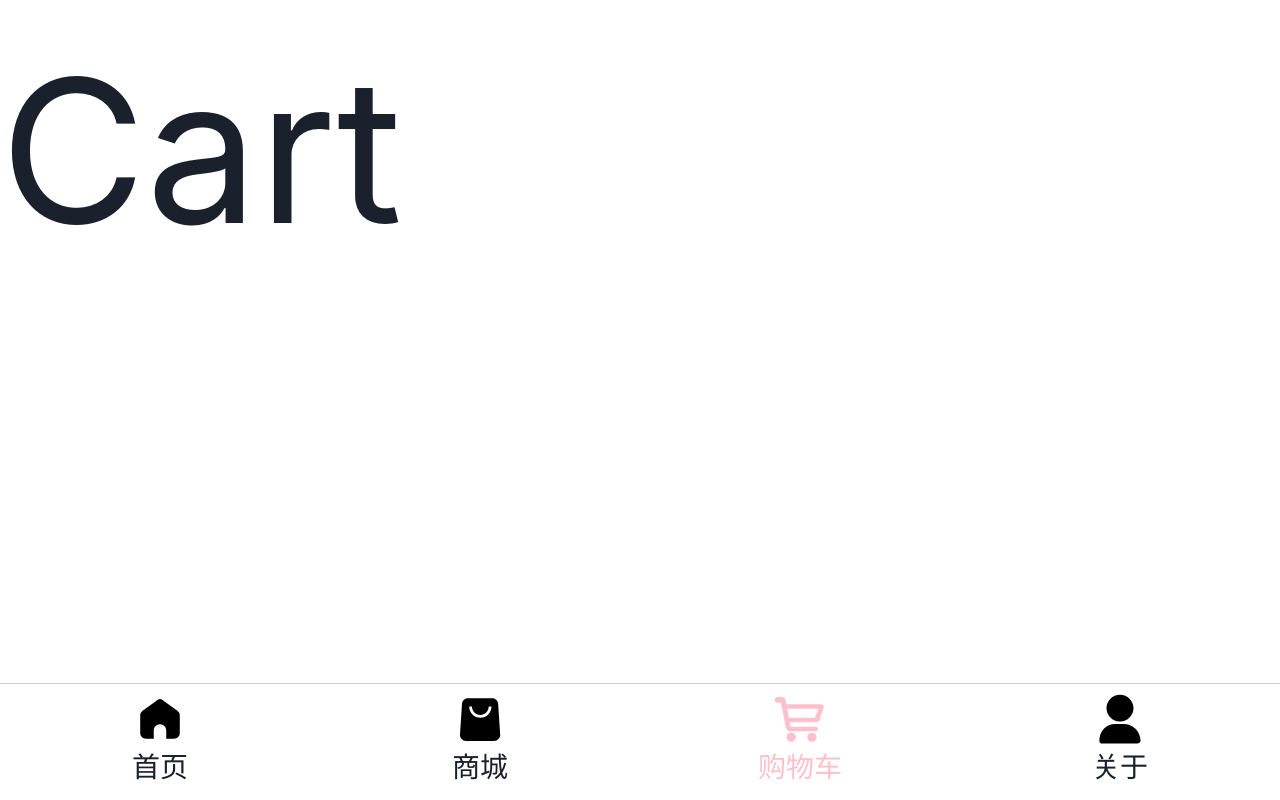
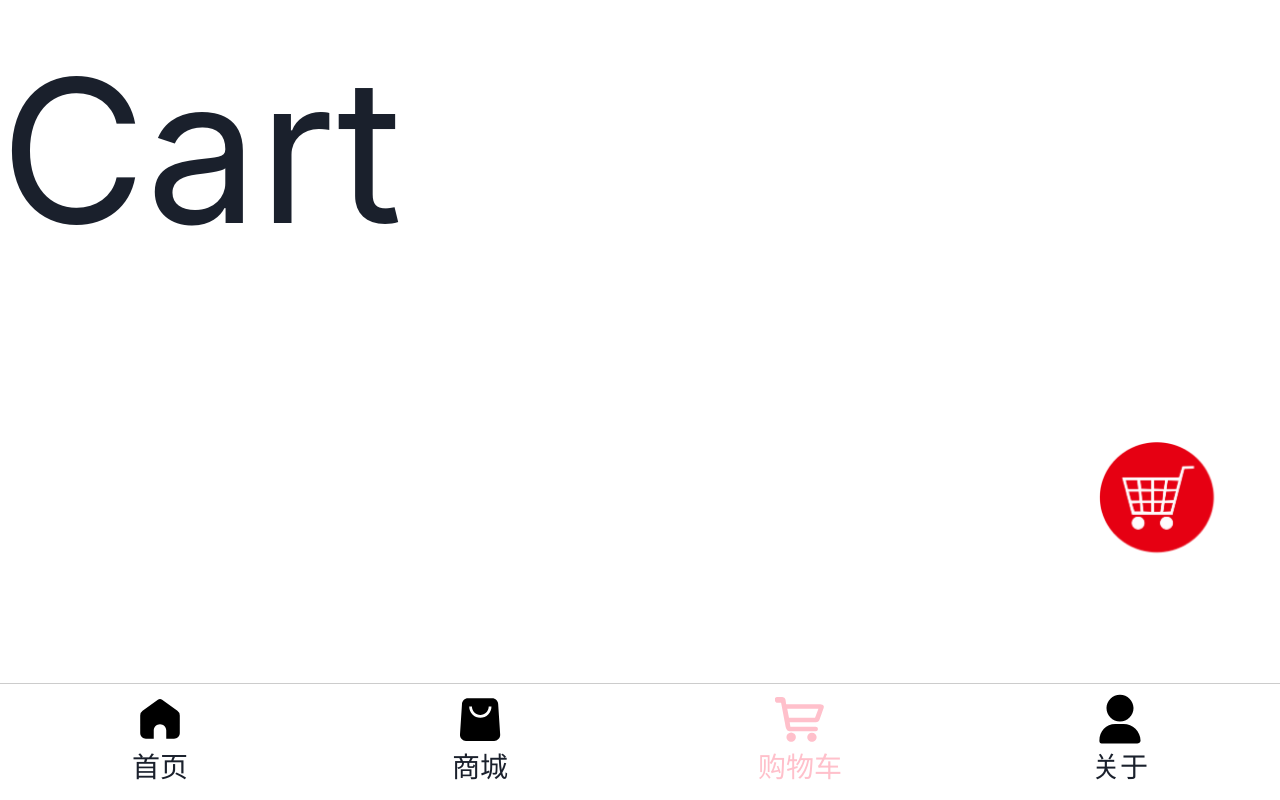
Before and after one commit to liu-serendipity/graduation-project, a React (Create React App) app in the folder good-shop/: page /home/v/cart in a window 1280 px wide. Built offline with nearby package versions, Linux system fonts and the light colour scheme.

Commit message:
feat:悬浮按钮

```diff
--- a/good-shop/src/App.tsx
+++ b/good-shop/src/App.tsx
@@ -3,7 +3,7 @@ import './App.css';
 
 import { BasicRoute } from './routes';
 import { useUserContext } from './hooks/useUserContext';
-import { Footer } from './components/Footer';
+import { Footer, SuspendButton } from './components';
 import { BrowserRouter } from 'react-router-dom';
 
 const basename = window.location.pathname.split('/v/')[0] + '/v/';
@@ -13,6 +13,7 @@ function App() {
   // return ready && <BasicRoute />;
   return (
     <BrowserRouter basename={basename}>
+      <SuspendButton />
       <Footer />
       <BasicRoute />
     </BrowserRouter>
--- /dev/null
+++ b/good-shop/src/components/SuspendButton/index.tsx
@@ -0,0 +1,16 @@
+import React, { Suspense } from 'react';
+import { Box, Flex, Text, Image } from '@chakra-ui/react';
+import { useNavigate } from 'react-router-dom';
+import shopBtn from './shopBtn.png';
+
+export const SuspendButton = () => {
+  const navigate = useNavigate();
+  const handleJump = () => {
+    navigate('/cart');
+  };
+  return (
+    <Box w='0.6rem' h='0.6rem' position={'fixed'} bottom='1.2rem' right={'0.32rem'} onClick={() => handleJump()}>
+      <Image src={shopBtn} w='100%' />
+    </Box>
+  );
+};
--- /dev/null
+++ b/good-shop/src/components/index.js
@@ -0,0 +1,4 @@
+import { Footer } from './Footer';
+import { SuspendButton } from './SuspendButton';
+
+export { Footer, SuspendButton };
```
Also changed, not shown: good-shop/src/components/SuspendButton/shopBtn.png (added).
